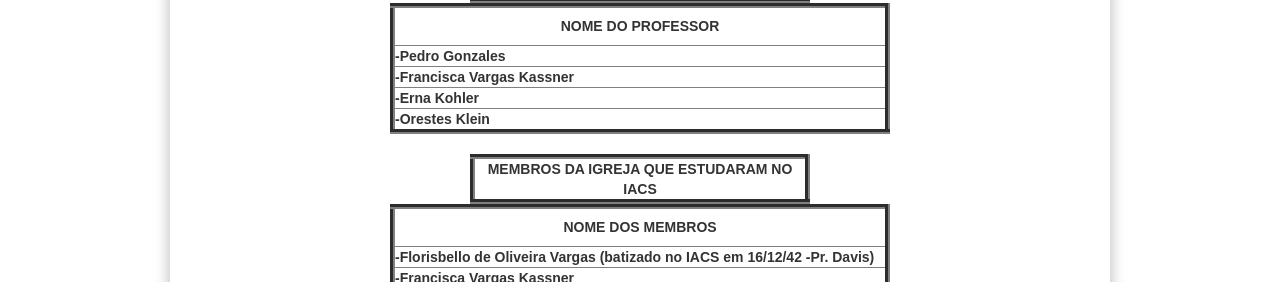
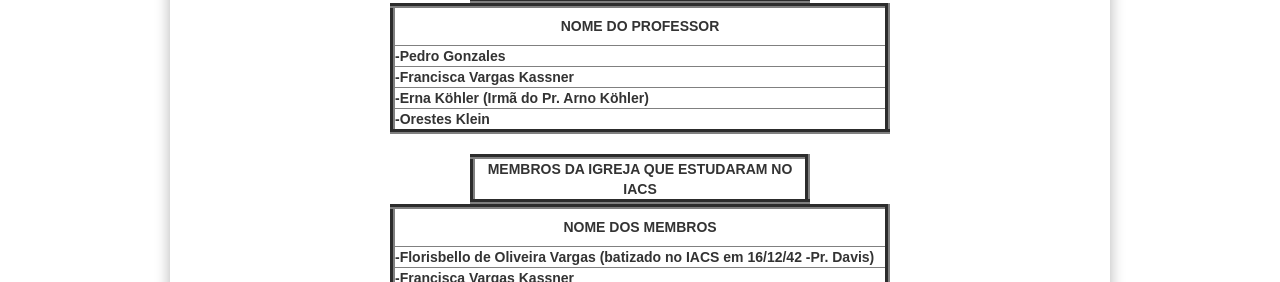
Before and after one commit to claudiovargas1955/claudiovargas1955.github.io, a Jekyll site: the page built from _pages/ensino-da-iasd-bosque.html, in a window 1280 px wide. Shown: the part 935-1217 px from the top of the page. Built offline with Jekyll 4.4.1, drawn with Linux system fonts in a browser that asks for light colours; some web fonts are replaced.

Commit message:
Update ensino-da-iasd-bosque.html

```diff
--- a/_pages/ensino-da-iasd-bosque.html
+++ b/_pages/ensino-da-iasd-bosque.html
@@ -148,7 +148,7 @@
         </tr>
 
         <tr>
-           <td align="left" width="300px"><b>-Erna Kohler</b></td>
+           <td align="left" width="300px"><b>-Erna Köhler (Irmã do Pr. Arno Köhler)</b></td>
 
         </tr>
 
```
